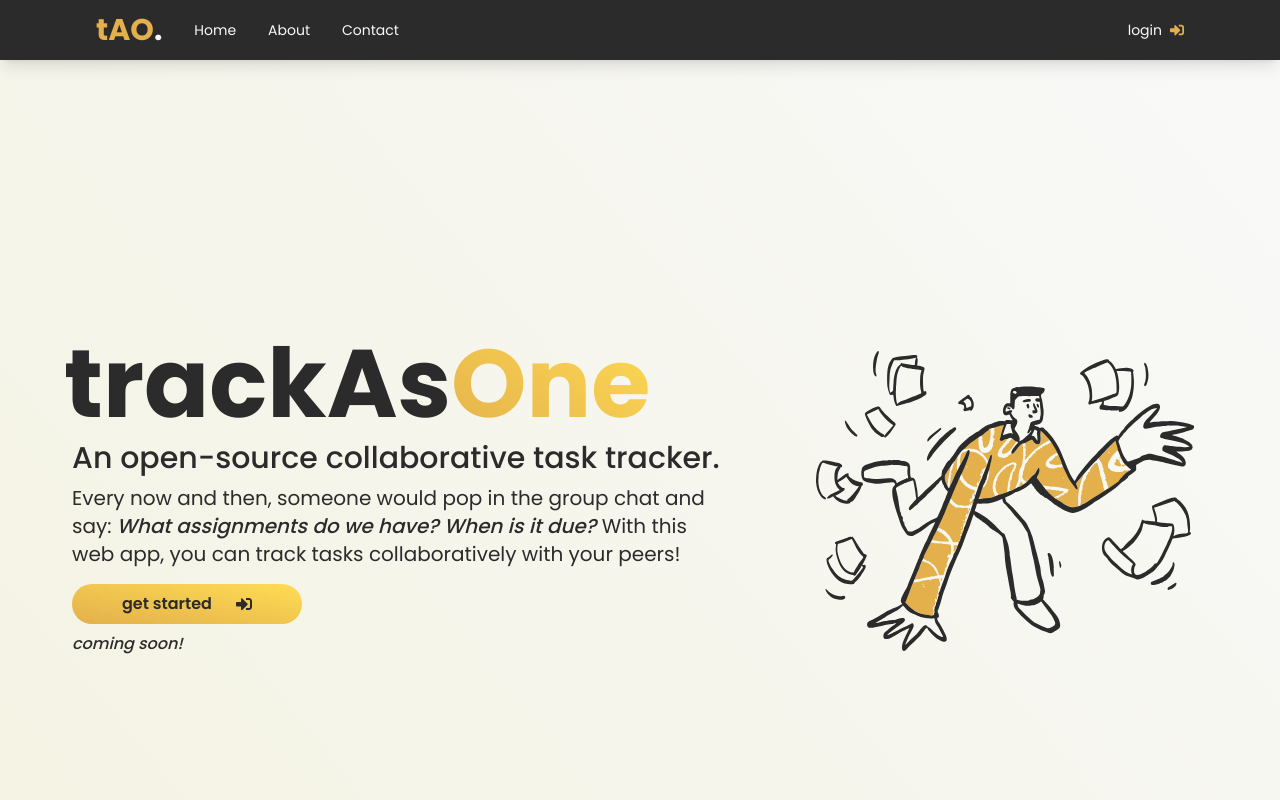
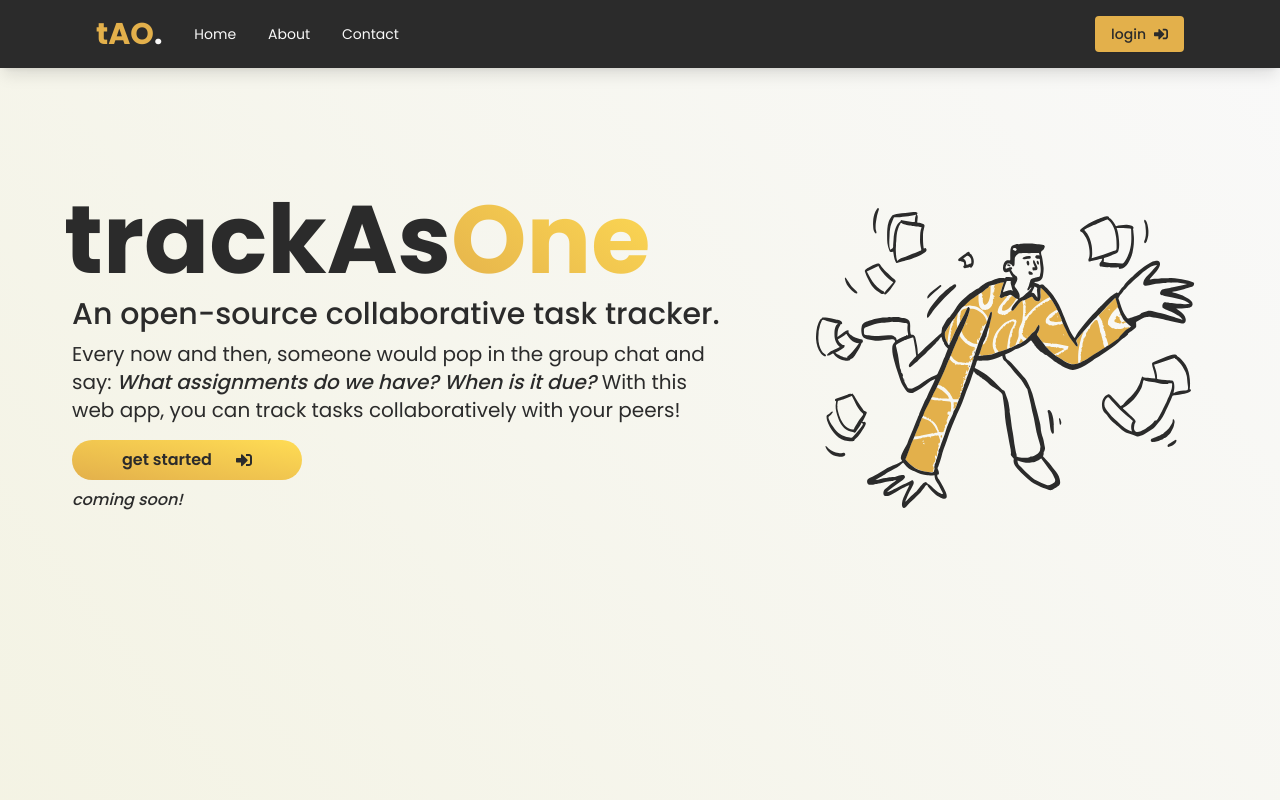
Before and after one commit to joshxfi/track-as-one, a Next.js app: page / in a window 1280 px wide. Shown: the top 800 px of the page. Built offline with nearby package versions, Linux system fonts and the light colour scheme; no server answers.

Commit message:
style: udpate navbar

```diff
--- a/pages/index.tsx
+++ b/pages/index.tsx
@@ -15,7 +15,7 @@ const Index = () => {
     students to track homework & activities together with their
     friends or classmates.'
     >
-      <section className='flex flex-col items-center mx-auto h-screen max-w-screen-xl lg:items-center lg:flex-row lg:justify-between'>
+      <section className='flex flex-col items-center mx-auto h-screen max-w-screen-xl lg:items-start lg:mt-20  lg:flex-row lg:justify-between'>
         <div className='pt-8 lg:flex lg:justify-between lg:flex-col lg:items-start text-center'>
           <h1 className='text-5xl font-bold md:text-7xl xl:text-8xl lg:mb-2'>
             trackAs
--- a/src/components/Navbar.tsx
+++ b/src/components/Navbar.tsx
@@ -1,32 +1,15 @@
-import React, { useRef, useEffect, useState } from 'react';
+import React from 'react';
 import Link from 'next/link';
 import { useRouter } from 'next/router';
 import { FaSignInAlt } from 'react-icons/fa';
 import { useAuth } from '@/context/AuthContext';
-import { useScroll } from '@/hooks';
 
 const Navbar: React.FC = () => {
   const { user, signIn, signOut } = useAuth();
   const { push, asPath } = useRouter();
 
-  const [navHeight, setNavHeight] = useState(0);
-  const navRef = useRef<HTMLElement>(null);
-  const { isUp, yOffset } = useScroll();
-
-  useEffect(() => {
-    if (navRef.current) {
-      setNavHeight(navRef.current.clientHeight);
-    }
-  }, [yOffset]);
-
   return (
-    <nav
-      style={{
-        top: isUp ? 0 : -navHeight,
-      }}
-      ref={navRef}
-      className='w-full bg-primary py-3 transition-all duration-300 text-f9 shadow-lg fixed z-50'
-    >
+    <nav className='w-full bg-primary py-4 transition-all duration-300 text-f9 shadow-lg fixed z-50'>
       <div className='flex-between w-[85%] max-w-screen-xl mx-auto'>
         <div className='flex space-x-8 items-center'>
           <button onClick={() => push(user ? '/home' : '/')} type='button'>
@@ -56,12 +39,12 @@ const Navbar: React.FC = () => {
         <button
           type='button'
           onClick={user ? signOut : signIn}
-          className='flex items-center text-sm cursor-pointer'
+          className='flex items-center text-sm py-2 px-4 bg-secondary rounded text-primary shadow-sm hover:shadow-lg hover:bg-secondary/90 transition-opacity'
         >
-          <p suppressHydrationWarning className='text-sm mr-2'>
+          <p suppressHydrationWarning className='text-sm mr-2 font-medium'>
             {user ? 'sign out' : 'login'}
           </p>
-          <FaSignInAlt className='text-secondary' />
+          <FaSignInAlt />
         </button>
       </div>
     </nav>
```
